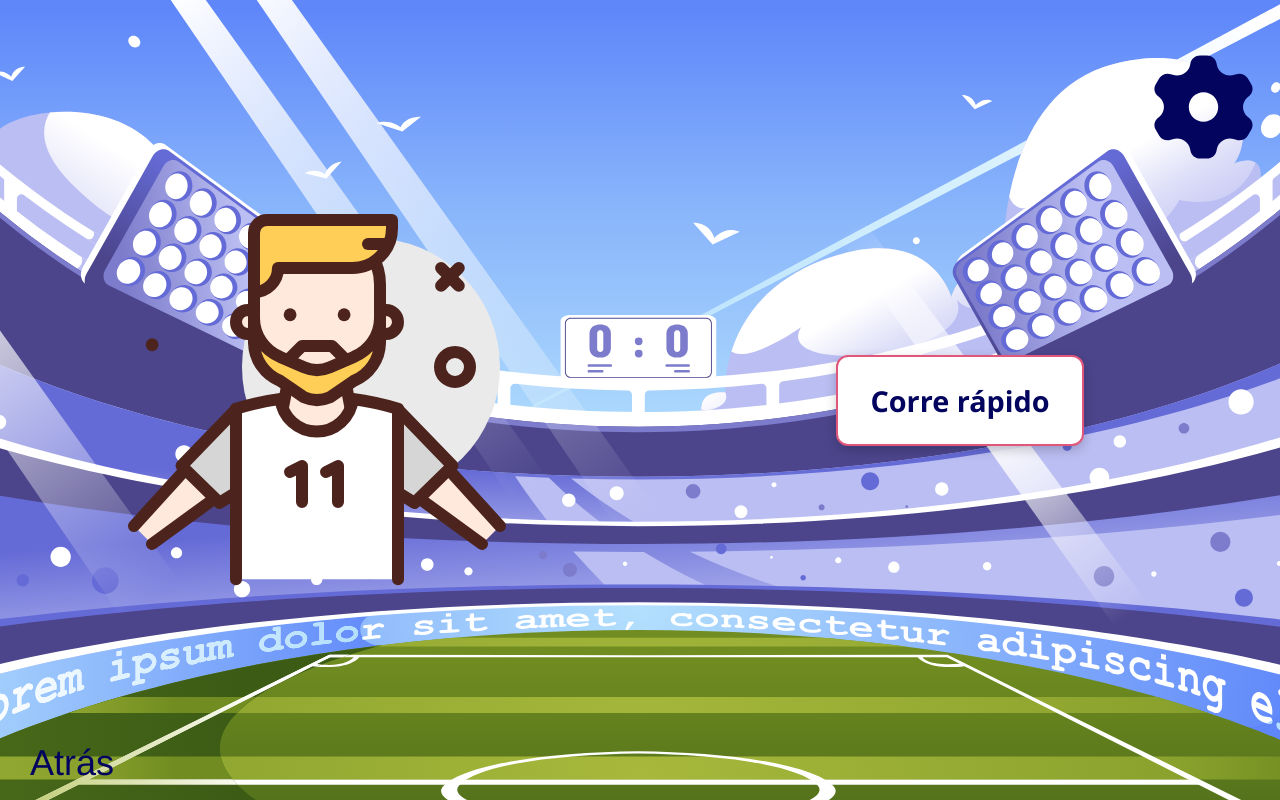
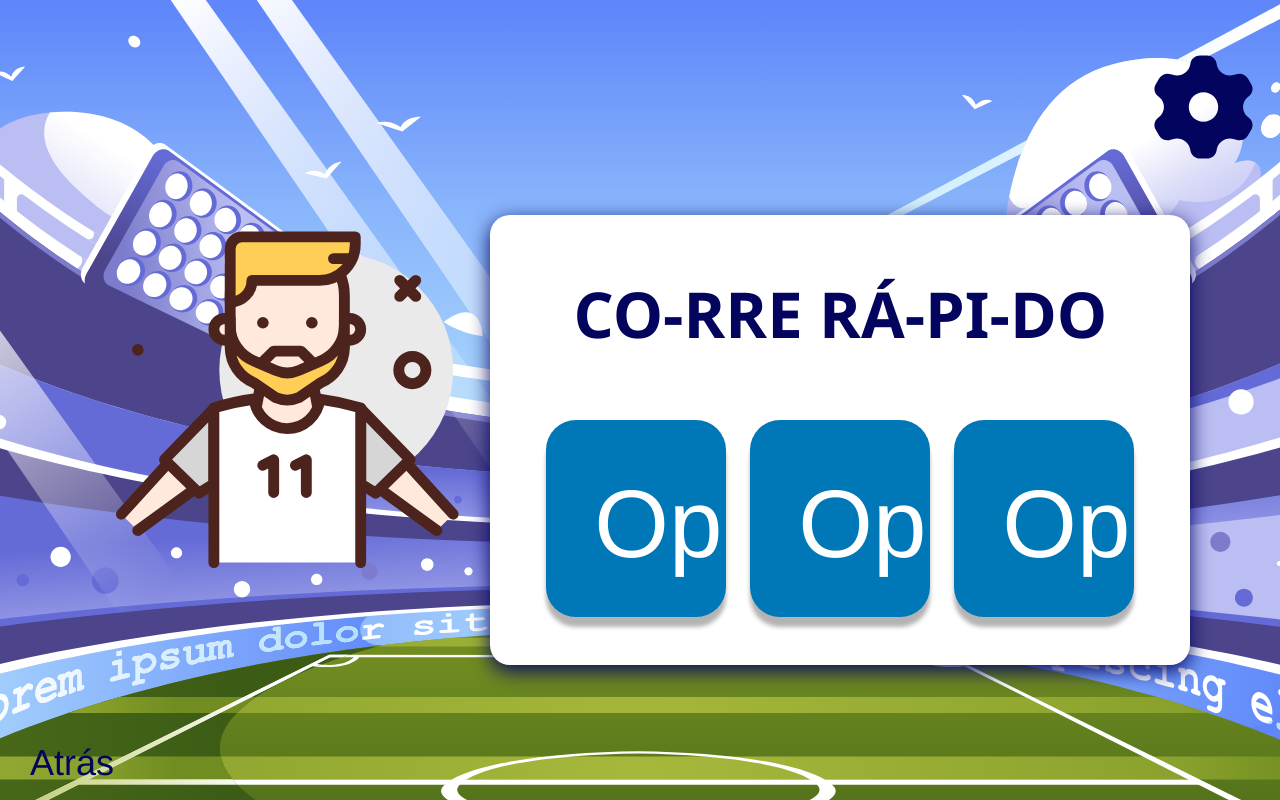
Before and after one commit to l-AM-l/JPLDhabla, a React (Create React App) app in the folder jpld_react/: page /level in a window 1280 px wide. Built offline with nearby package versions, Linux system fonts and the light colour scheme; some icons are missing.

Commit message:
Added functionality and styling to the levels

```diff
--- a/jpld_react/src/components/Pages/Level/Level.jsx
+++ b/jpld_react/src/components/Pages/Level/Level.jsx
@@ -23,23 +23,71 @@ export const Level = () => {
   const handleGearClick = () => setShowConfig((p) => !p);
 
   // Phrases mapping
-  const phrases = {
-    0: [
-      ["Ruge como un león", "Salta como un mono", "Camina como un elefante"],
-      ["Ruge fuerte", "Salta rápido", "Camina pesado"],
-      ["Ruge muy fuerte", "Salta muy alto", "Camina muy lento"],
+const phrases = {
+  0: [
+    // Easy
+    [
+      "RU-GE CO-MO UN LE-ÓN",
+      "SAL-TA CO-MO UN MO-NO",
+      "CA-MI-NA CO-MO UN E-LE-FAN-TE"
     ],
-    1: [
-      ["Corre rápido", "Patea la pelota", "Salta la valla"],
-      ["Corre más rápido", "Patea fuerte", "Salta más alto"],
-      ["Corre sin parar", "Patea con fuerza", "Salta lo máximo"],
+    // Medium
+    [
+      "RU-GE FUER-TE CO-MO UN LE-ÓN",
+      "SAL-TA RÁ-PI-DO CO-MO UN MO-NO",
+      "CA-MI-NA LEN-TO CO-MO UN E-LE-FAN-TE"
     ],
-    2: [
-      ["Nada como un pez", "Camina en la arena", "Construye un castillo"],
-      ["Nada más lejos", "Camina más rápido", "Construye más grande"],
-      ["Nada sin parar", "Corre en la arena", "Construye enorme"],
+    // Hard
+    [
+      "RU-GE TAN FUER-TE QUE TO-DOS TE ES-CU-CHEN",
+      "SAL-TA MUY AL-TO Y NO TO-QUES EL SUE-LO POR UN MO-MEN-TO",
+      "CA-MI-NA MUY LEN-TO Y PE-SA-DO CO-MO UN E-LE-FAN-TE E-NOR-ME"
     ],
-  };
+  ],
+  1: [
+    // Easy
+    [
+      "CO-RRE RÁ-PI-DO",
+      "PA-TE-A LA PE-LO-TA",
+      "SAL-TA LA VA-LLA"
+    ],
+    // Medium
+    [
+      "CO-RRE MÁS RÁ-PI-DO",
+      "PA-TE-A FUER-TE",
+      "SAL-TA MÁS AL-TO"
+    ],
+    // Hard
+    [
+      "CO-RRE SIN PA-RAR CO-MO UN CAM-PE-ÓN DE MA-RA-TÓN",
+      "PA-TE-A CON TO-DA TU FUER-ZA HAS-TA QUE LA PE-LO-TA VUE-LE LE-JOS",
+      "SAL-TA LO MÁ-XI-MO Y LLE-GA HAS-TA EL O-TRO LA-DO SIN TRO-PE-ZAR"
+    ],
+  ],
+  2: [
+    // Easy
+    [
+      "NA-DA CO-MO UN PEZ",
+      "CA-MI-NA EN LA A-RE-NA",
+      "CONS-TRU-YE UN CAS-TI-LLO"
+    ],
+    // Medium
+    [
+      "NA-DA MÁS LE-JOS",
+      "CA-MI-NA MÁS RÁ-PI-DO",
+      "CONS-TRU-YE MÁS GRAN-DE"
+    ],
+    // Hard
+    [
+      "NA-DA SIN PA-RAR HAS-TA QUE CRU-CES TO-DA LA PLA-YA",
+      "CO-RRE EN LA A-RE-NA HAS-TA QUE TE DUE-LAN LAS PIER-NAS",
+      "CONS-TRU-YE UN E-NOR-ME CAS-TI-LLO CON MU-CHAS TO-RRES Y PUEN-TES"
+    ],
+  ],
+};
+
+
+
 
   // Backgrounds mapping
   const backgrounds = {
@@ -56,7 +104,7 @@ export const Level = () => {
   };
 
   const currentPhrase =
-    phrases[level]?.[difficulty - 1]?.[subLevel - 1] || "Frase no disponible";
+    phrases[level%3]?.[difficulty - 1]?.[subLevel - 1] || "Frase no disponible";
 
   const BackgroundSVG = backgrounds[level] || JungleBackground;
   const AnimalSVG = animals[level] || JungleAnimal;
--- a/jpld_react/src/components/Pages/Level/style.css
+++ b/jpld_react/src/components/Pages/Level/style.css
@@ -33,6 +33,8 @@
 .level-overlay {
   flex: 1;
   display: flex;
+  right: 7%;
+  top: 5%;
   align-items: center;
   justify-content: center;
   position: relative;
--- a/jpld_react/src/components/Screens/LevelOverlay/LevelOverlay.jsx
+++ b/jpld_react/src/components/Screens/LevelOverlay/LevelOverlay.jsx
@@ -1,10 +1,16 @@
 import React from "react";
 import "./style.css";
+import { Iniciar } from "../../Buttons/Iniciar/Iniciar.jsx";
 
 export const LevelOverlay = ({ text }) => {
   return (
     <div className="overlay-container">
       <p className="overlay-text">{text}</p>
+      <div className="overlay-buttons">
+        <Iniciar text="Opción 1" className="btn-overlay" />
+        <Iniciar text="Opción 2" className="btn-overlay" />
+        <Iniciar text="Opción 3" className="btn-overlay" />
+      </div>
     </div>
   );
 };
--- a/jpld_react/src/components/Screens/LevelOverlay/style.css
+++ b/jpld_react/src/components/Screens/LevelOverlay/style.css
@@ -1,53 +1,35 @@
-.level-container {
-  width: 100%;
-  height: 100%;
-  display: flex;
-  position: relative;
-  background-color: var(--light-color);
-}
-
-.level-background {
-  position: absolute;
-  inset: 0;
-  background: url("../../../assets/stadium_back.svg") no-repeat center center / cover;
-  z-index: 0;
-}
-
-.level-animal {
-  flex: 1;
-  display: flex;
-  align-items: center;
-  justify-content: center;
-  z-index: 1;
-}
-
-.level-animal img {
-  max-width: 60%;
-  height: auto;
-}
-
-.level-overlay {
-  flex: 1;
-  display: flex;
-  align-items: center;
-  justify-content: center;
-  z-index: 1;
-}
 
 /* Overlay box */
 .overlay-container {
   background: var(--white-color);
-  border: 2px solid var(--accent-color);
-  border-radius: 12px;
-  padding: 1.5rem 2rem;
-  box-shadow: 0px 4px 12px rgba(0,0,0,0.2);
+  border-radius: 20px;
+  padding: 3rem 3.5rem;
+  box-shadow: 0px 6px 20px var(--dark-color);
   text-align: center;
-  max-width: 70%;
+  max-width: 90vw;
+  min-height: 300px;
+  display: flex;
+  flex-direction: column;
+  justify-content: space-between;
 }
 
 .overlay-text {
-  font-family: var(--font-h2);
-  font-size: var(--h2-size);
+  font-family: var(--font-h1);
+  font-size: calc(var(--h2-size) * 2.2); /* larger reading text */
   color: var(--dark-color);
   font-weight: var(--h2-weight);
+  line-height: 1.6;
+  margin-bottom: 2rem;
 }
+
+.overlay-buttons {
+  display: flex;
+  justify-content: center;
+  gap: 1.5rem;
+  margin-top: 1.5rem;
+}
+
+.btn-overlay {
+  flex: 1;
+  max-width: 180px;
+}
```
